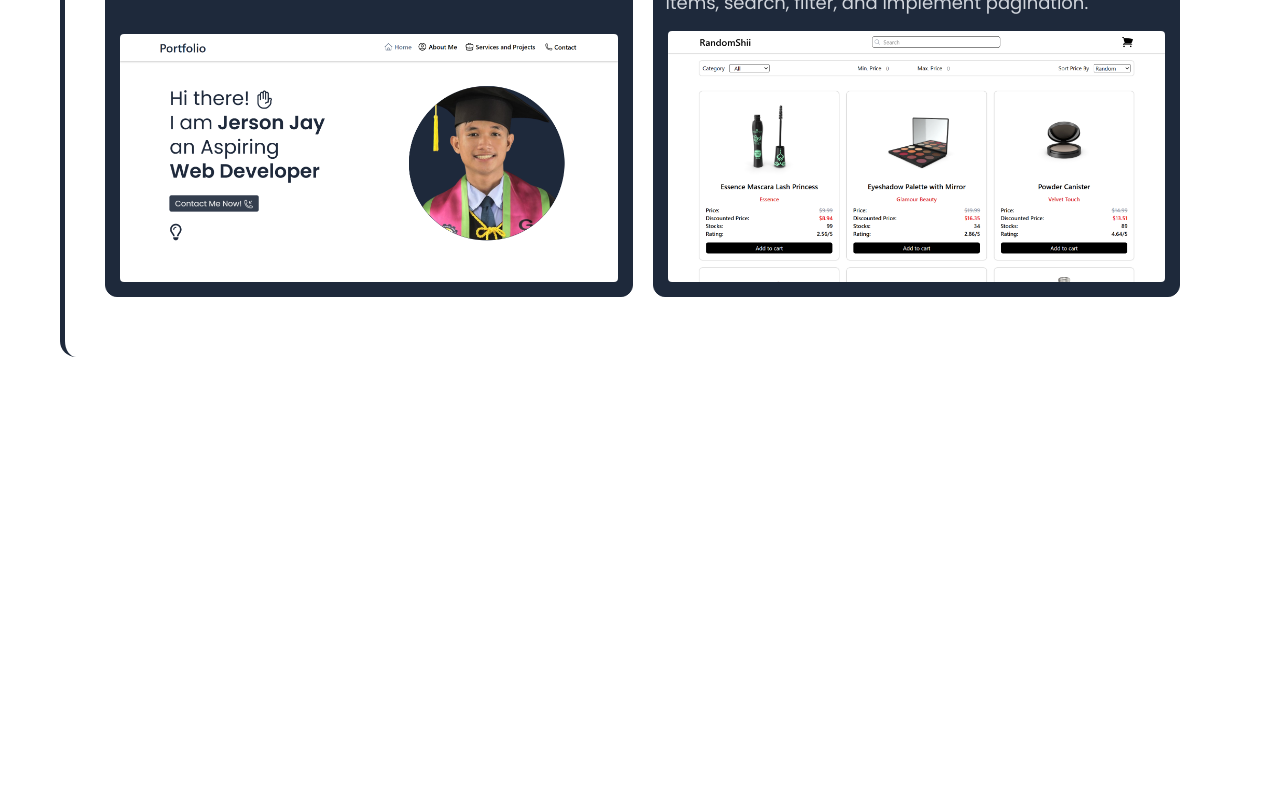
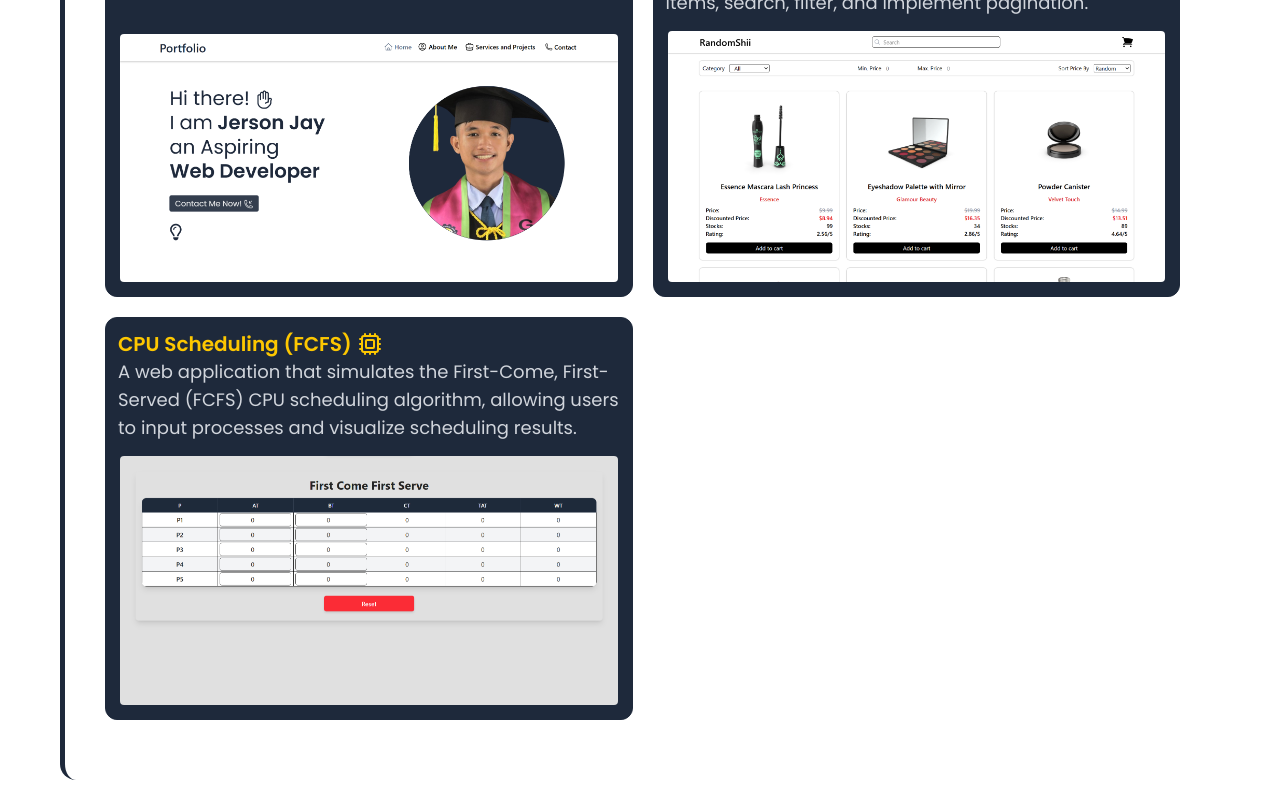
Before and after one commit to MrKabado/Potffolio, a React (Vite) app in the folder frontend/: page /services-and-projects in a window 1280 px wide. Shown: the part 1575-2375 px from the top of the page. Before the commit the page ends 1952 px from the top, so only its background shows below. Built offline with nearby package versions, Linux system fonts and the light colour scheme; a web font is replaced by a local one.

Commit message:
added new proj

```diff
--- a/frontend/src/pages/ServicesProjects.jsx
+++ b/frontend/src/pages/ServicesProjects.jsx
@@ -11,6 +11,7 @@ import {
   ScrollText,
   GraduationCap,
   ShoppingCart,
+  Cpu
 } from "lucide-react";
 
 import Projects from "../components/Projects";
@@ -21,6 +22,8 @@ import RandomJokes from "../assets/output-2.png";
 import IntramsSurvey from "../assets/IntramsSurvey.png";
 import Portfolio2 from "../assets/Portfolio2.png";
 import RandomShii from "../assets/random-shii.png";
+import fcfs from "../assets/fcfs.png";
+
 
 function ServicesProjects() {
   // For external links
@@ -31,6 +34,7 @@ function ServicesProjects() {
     randomJokes: "https://random-fun-jokes.netlify.app/",
     portfolio2: "https://bonghanoy-jerson-jay-portfolio.netlify.app/",
     randomshii: "https://random-shii.vercel.app/",
+    cpuSchedulingFcfs: "https://cpu-scheduling-fcfs-jjb.netlify.app/",
   };
 
   // Offer data
@@ -123,6 +127,16 @@ function ServicesProjects() {
       titleColor: "text-gray-200",
       link: projectLinks.randomshii,
     },
+    {
+      title: "CPU Scheduling (FCFS)",
+      Icon: Cpu,
+      description:
+        "A web application that simulates the First-Come, First-Served (FCFS) CPU scheduling algorithm, allowing users to input processes and visualize scheduling results.",
+      image: fcfs,
+      alt: "CPU Scheduling FCFS",
+      titleColor: "text-yellow-400",
+      link: projectLinks.cpuSchedulingFcfs,
+    }
   ];
 
   return (
```
Also changed, not shown: frontend/src/assets/fcfs.png (added).
